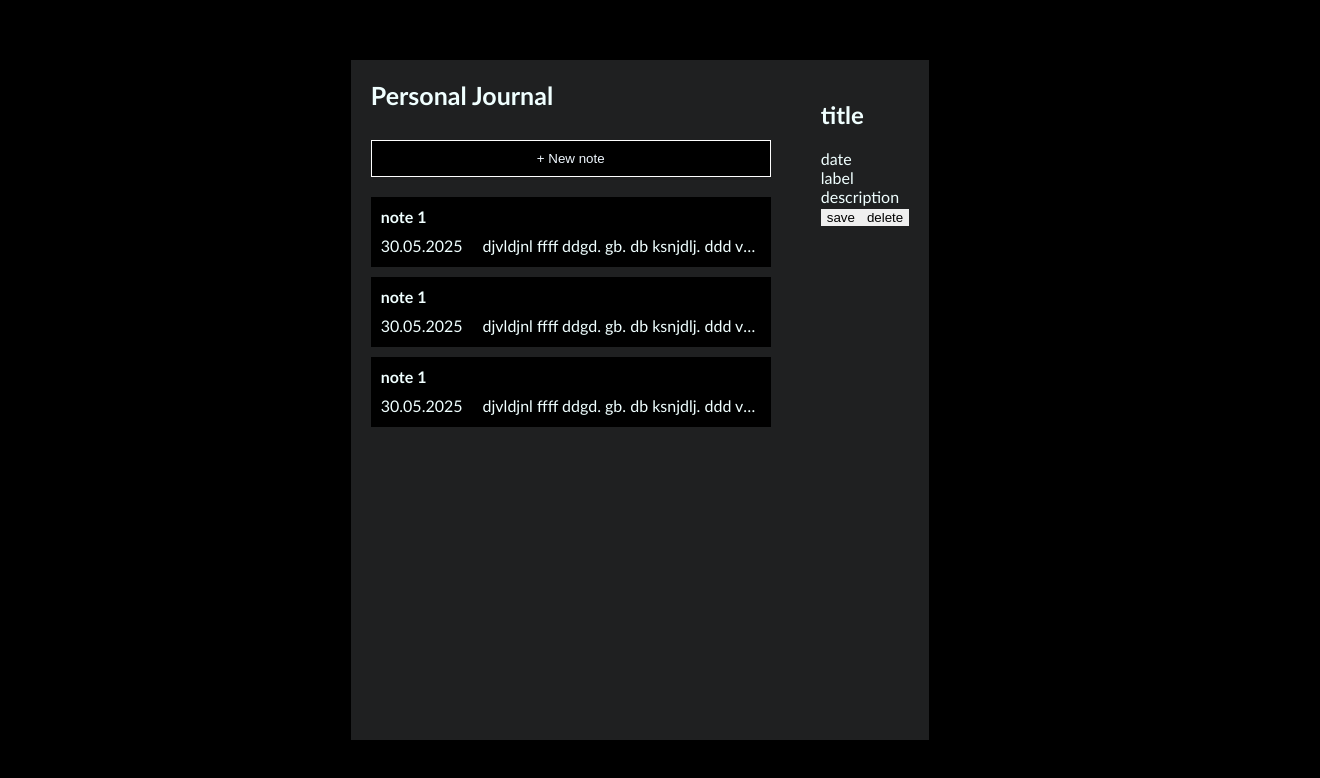
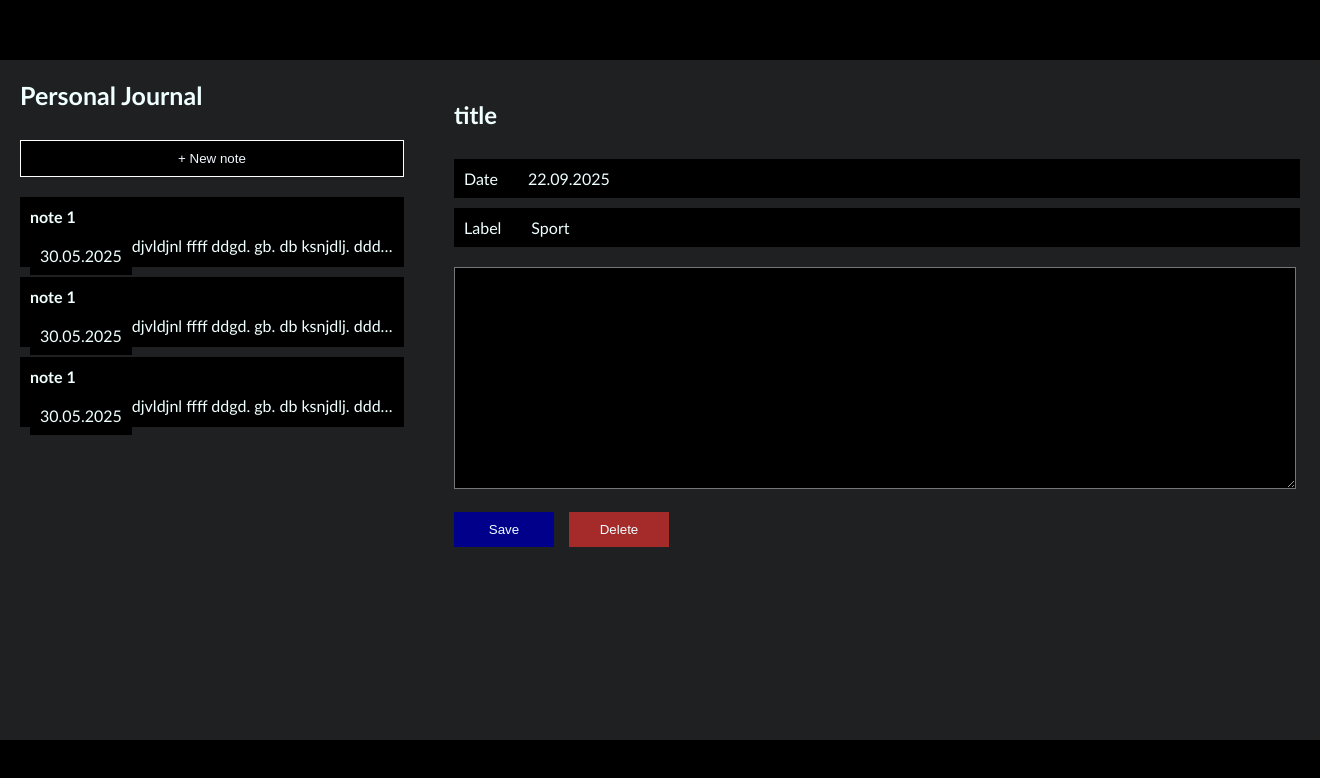
Before and after one commit to tayahanchar/personal-journal, a React (Vite) app: page / in a window 1280 px wide. Shown: the top 778 px of the page, 1320 px wide, since content can reach past the window. Built offline with nearby package versions, Linux system fonts and the light colour scheme.

Commit message:
feat: add note section

```diff
--- a/src/App.jsx
+++ b/src/App.jsx
@@ -1,13 +1,13 @@
 import './App.css';
-import NodesSection from './Components/NodesSection/NodesSection';
-import Node from './Components/Node/Node';
+import NotesSection from './Components/NotesSection/NotesSection';
+import Note from './Components/Note/Note';
 
 function App() {
 
   return (
     <>
-      <NodesSection></NodesSection>
-      <Node></Node>
+      <NotesSection></NotesSection>
+      <Note></Note>
     </>
   )
 }
--- a/src/Components/Node/Node.jsx
+++ /dev/null
@@ -1,16 +0,0 @@
-import './Node.css'
-
-const Node = () => {
-  return (
-    <section>
-      <h2>title</h2>
-      <p>date</p>
-      <div>label</div>
-      <p>description</p>
-      <button>save</button>
-      <button>delete</button>
-    </section>
-  )
-}
-
-export default Node;
--- /dev/null
+++ b/src/Components/Note/Note.css
@@ -0,0 +1,48 @@
+.note-section {
+  width: 70%;
+}
+
+.note-date {
+  display: flex;
+  gap: 30px;
+  margin-bottom: 10px;
+  background-color: black;
+  padding: 10px;
+}
+
+.note-label {
+  display: flex;
+  gap: 30px;
+  margin-bottom: 20px;
+  background-color: black;
+  padding: 10px;
+}
+
+.text {
+  width: 820px;
+  background-color: black;
+  padding: 10px;
+  min-height: 200px;
+  margin-bottom: 20px;
+}
+
+.buttons {
+  display: flex;
+  gap: 15px;
+}
+
+.save-button {
+  background-color: darkblue;
+  color: azure;
+  cursor: pointer;
+  padding: 10px;
+  width: 100px;
+}
+
+.delete-button {
+  background-color: brown;
+  color: azure;
+  cursor: pointer;
+  padding: 10px;
+  width: 100px;
+}
--- /dev/null
+++ b/src/Components/Note/Note.jsx
@@ -0,0 +1,24 @@
+import './Note.css'
+
+const Note = () => {
+  return (
+    <section className='note-section'>
+      <h2 className='note-title'>title</h2>
+      <div className='note-date'>
+        <p>Date</p>
+        <p>22.09.2025</p>
+      </div>
+      <div className='note-label'>
+        <p>Label</p>
+        <p>Sport</p>
+      </div>
+      <textarea className='text'>description</textarea>
+      <div className='buttons'>
+        <button className='save-button'>Save</button>
+        <button className='delete-button'>Delete</button>
+      </div>
+    </section>
+  )
+}
+
+export default Note;
--- a/src/Components/NodesSection/NodesSection.css
+++ b/src/Components/NotesSection/NotesSection.css
@@ -1,5 +1,5 @@
 .notes-section {
-  width: 400px;
+  width: 30%;
   display: flex;
   flex-direction: column;
 }
--- a/src/Components/NodesSection/NodesSection.jsx
+++ b/src/Components/NotesSection/NotesSection.jsx
@@ -1,6 +1,6 @@
-import './NodesSection.css';
+import './NotesSection.css';
 
-const NodesSection = () => {
+const NotesSection = () => {
   return (
     <section className='notes-section'>
       <h1 className='notes-section_title'>Personal Journal</h1>
@@ -32,4 +32,4 @@ const NodesSection = () => {
   )
 }
 
-export default NodesSection;
+export default NotesSection;
```
Also changed, not shown: src/Components/Node/Node.css (deleted).
